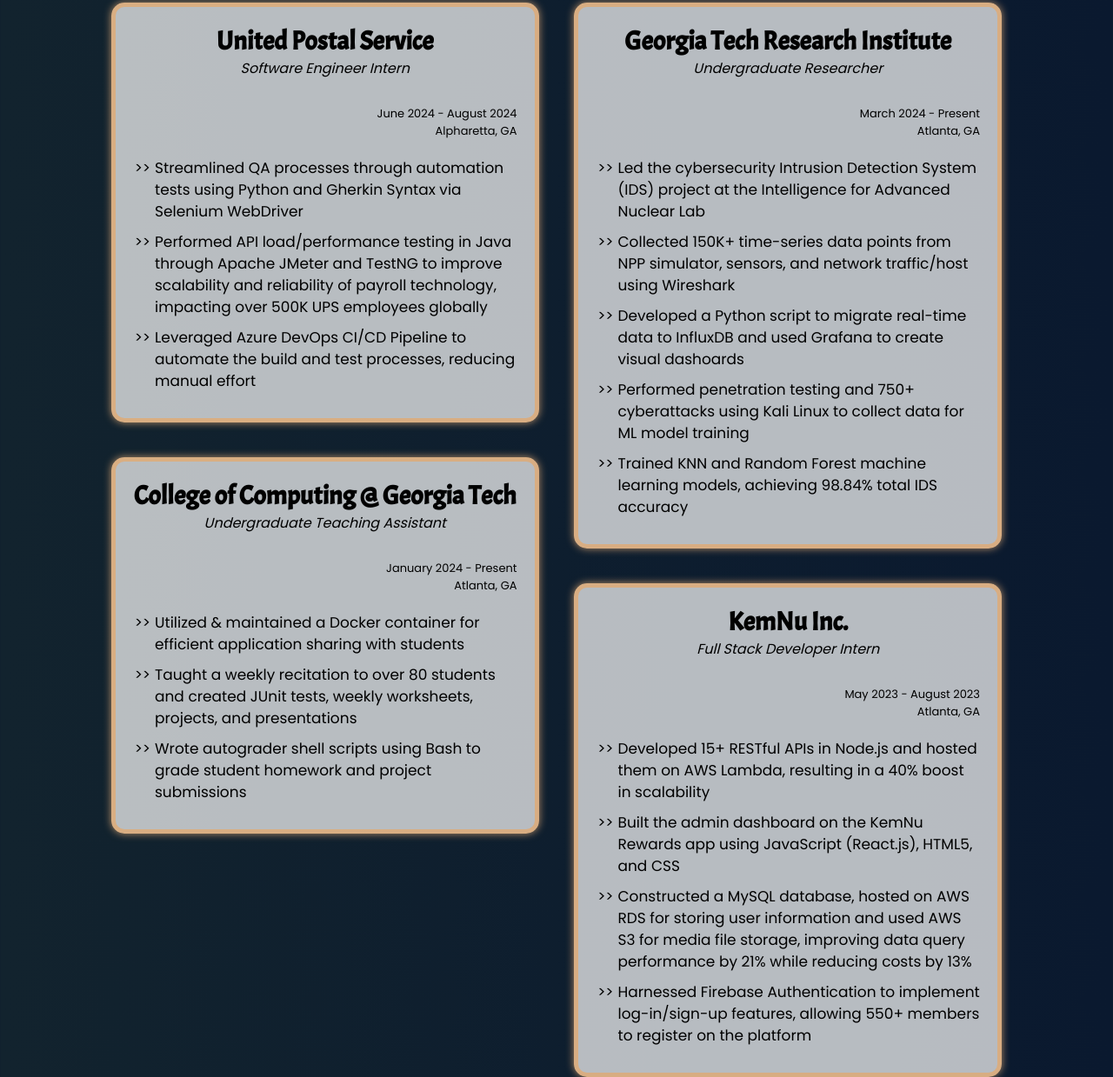
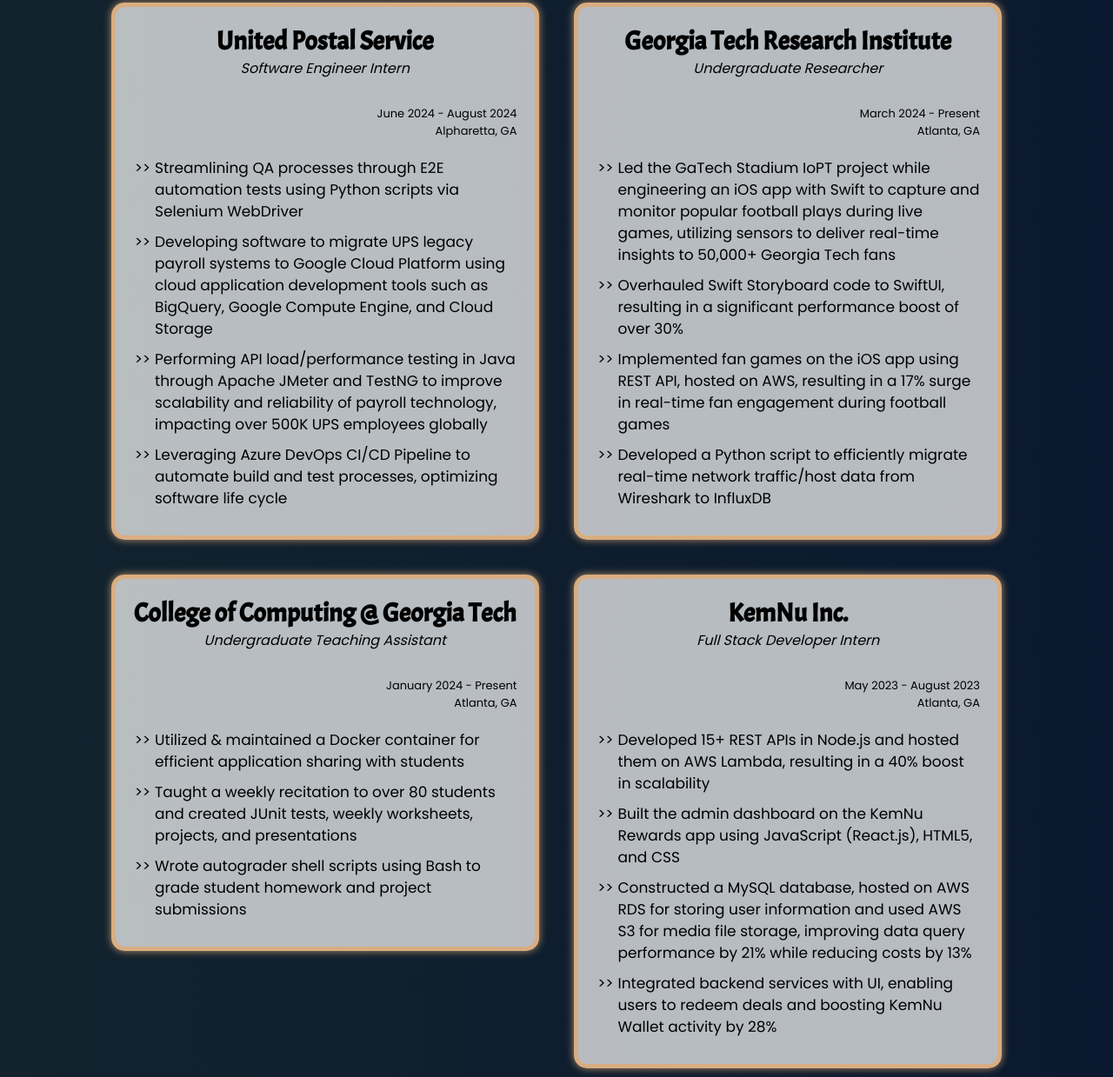
Before and after one commit to RudraAmin28/RudraAmin28.github.io, a plain HTML site: page index.html in a window 1280 px wide. Shown: the part 2714-3953 px from the top of the page at 87% size. Drawn offline with Linux system fonts and the light colour scheme.

Commit message:
Update index.html

```diff
--- a/index.html
+++ b/index.html
@@ -153,9 +153,11 @@
                     </div>
 
                     <ul class="job-description">
-                        <li>Streamlined QA processes through automation tests using Python and Gherkin Syntax via Selenium WebDriver</li>
-                        <li>Performed API load/performance testing in Java through Apache JMeter and TestNG to improve scalability and reliability of payroll technology, impacting over 500K UPS employees globally</li>
-                        <li>Leveraged Azure DevOps CI/CD Pipeline to automate the build and test processes, reducing manual effort</li>
+                        <li>Streamlining QA processes through E2E automation tests using Python scripts via Selenium WebDriver</li>
+                        <li>Developing software to migrate UPS legacy payroll systems to Google Cloud Platform using cloud application development tools such as BigQuery, Google Compute Engine, and Cloud Storage</li>
+                        <li>Performing API load/performance testing in Java through Apache JMeter and TestNG to improve scalability and reliability of payroll technology, impacting over 500K UPS employees globally</li>
+                        <li>Leveraging Azure DevOps CI/CD Pipeline to automate build and test processes, optimizing software life cycle</li>
+
                     </ul>
                 </div>
                 <div class="work-item">
@@ -184,11 +186,10 @@
                     </div>
 
                     <ul class="job-description">
-                        <li>Led the cybersecurity Intrusion Detection System (IDS) project at the Intelligence for Advanced Nuclear Lab</li>
-                        <li>Collected 150K+ time-series data points from NPP simulator, sensors, and network traffic/host using Wireshark</li>
-                        <li>Developed a Python script to migrate real-time data to InfluxDB and used Grafana to create visual dashoards</li>
-                        <li>Performed penetration testing and 750+ cyberattacks using Kali Linux to collect data for ML model training</li>
-                        <li>Trained KNN and Random Forest machine learning models, achieving 98.84% total IDS accuracy</li>
+                        <li>Led the GaTech Stadium IoPT project while engineering an iOS app with Swift to capture and monitor popular football plays during live games, utilizing sensors to deliver real-time insights to 50,000+ Georgia Tech fans</li>
+                        <li>Overhauled Swift Storyboard code to SwiftUI, resulting in a significant performance boost of over 30%</li>
+                        <li>Implemented fan games on the iOS app using REST API, hosted on AWS, resulting in a 17% surge in real-time fan engagement during football games</li>
+                        <li>Developed a Python script to efficiently migrate real-time network traffic/host data from Wireshark to InfluxDB</li>
                     </ul>
                 </div>
 
@@ -202,10 +203,10 @@
 
 
                     <ul class="job-description">
-                        <li>Developed 15+ RESTful APIs in Node.js and hosted them on AWS Lambda, resulting in a 40% boost in scalability</li>
+                        <li>Developed 15+ REST APIs in Node.js and hosted them on AWS Lambda, resulting in a 40% boost in scalability</li>
                         <li>Built the admin dashboard on the KemNu Rewards app using JavaScript (React.js), HTML5, and CSS</li>
-                        <li>Constructed a MySQL database, hosted on AWS RDS for storing user information and used AWS S3 for media file storage, improving  data query performance by 21% while reducing costs by 13%</li>
-                        <li>Harnessed Firebase Authentication to implement log-in/sign-up features, allowing 550+ members to register on the platform</li>
+                        <li>Constructed a MySQL database, hosted on AWS RDS for storing user information and used AWS S3 for media file storage, improving data query performance by 21% while reducing costs by 13%</li>
+                        <li>Integrated backend services with UI, enabling users to redeem deals and boosting KemNu Wallet activity by 28%</li>
                     </ul>
                 </div>
             </div>
```
